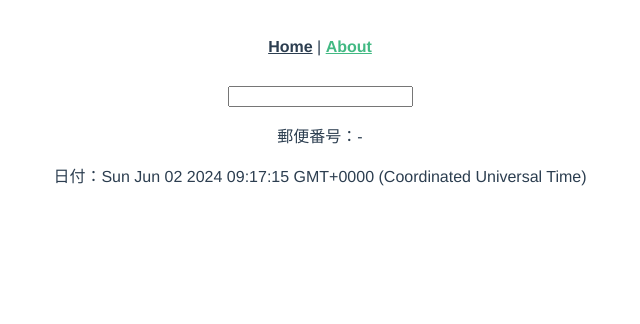
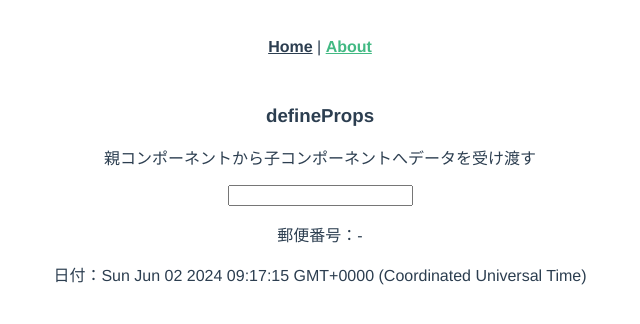
Before and after one commit to mashijifu/vue3-ts-example, a Vue app: page /about in a window 1280 px wide. Shown: the top 324 px of the page, without its empty margins (320-960 px from the left). Built offline with nearby package versions, Linux system fonts and the light colour scheme.

Commit message:
defineProps課題1

```diff
--- /dev/null
+++ b/src/components/PropsSample.vue
@@ -0,0 +1,14 @@
+<template>
+  <section>
+    <h1>{{ title }}</h1>
+    <p>{{ description }}</p>
+  </section>
+</template>
+<script setup lang="ts">
+/* ここに適切な処理を記述 */
+interface Props {
+  title: string;
+  description: string;
+}
+const props = defineProps<Props>();
+</script>
--- a/src/views/AboutView.vue
+++ b/src/views/AboutView.vue
@@ -1,5 +1,11 @@
 <template>
   <div class="post-code">
+    <section>
+      <PropsSample
+        title="defineProps"
+        description="親コンポーネントから子コンポーネントへデータを受け渡す"
+      />
+    </section>
     <input maxlength="7" type="text" v-model="postCode" />
     <p>郵便番号：{{ hyphenCode }}</p>
     <p>日付：{{ displayDate() }}</p>
@@ -8,6 +14,7 @@
 
 <script setup lang="ts">
 import { ref, computed } from "vue";
+import PropsSample from "@/components/PropsSample.vue";
 
 /* ①データを返す */
 const postCode = ref("");
```
Also changed, not shown: .eslintrc.js.
